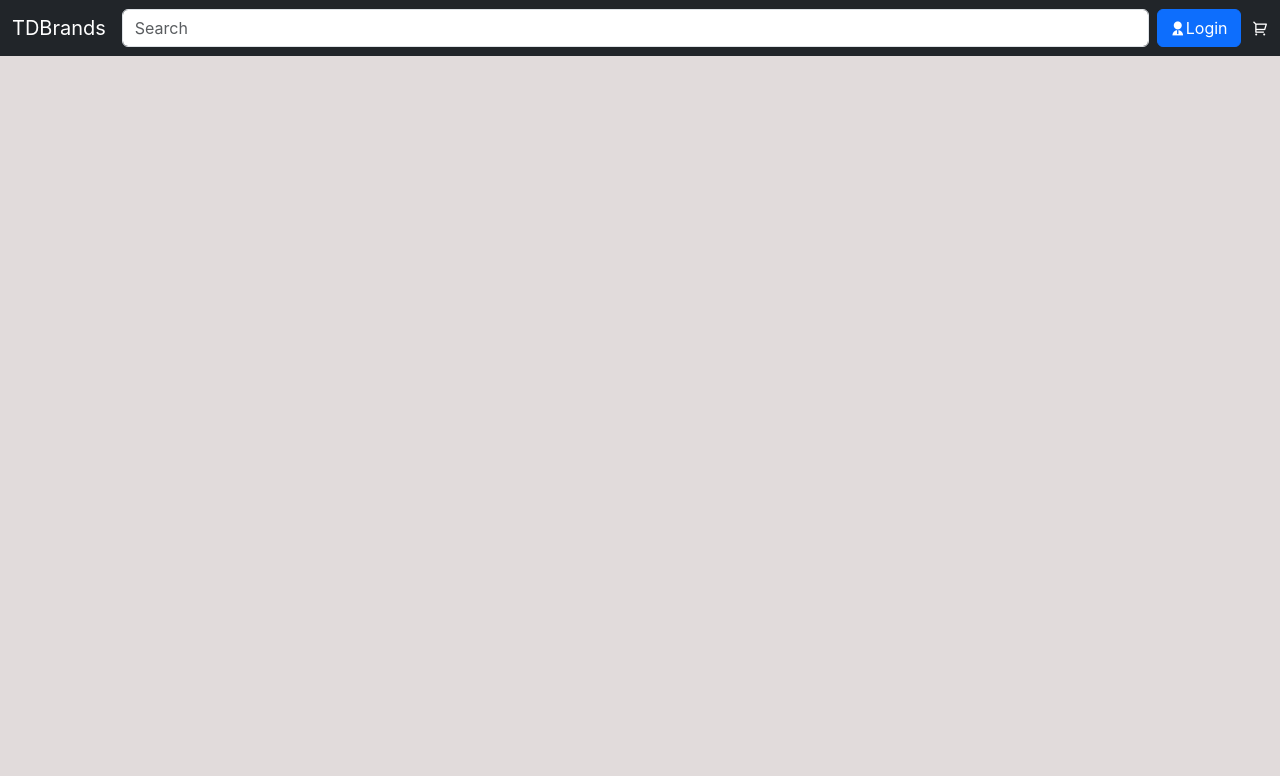
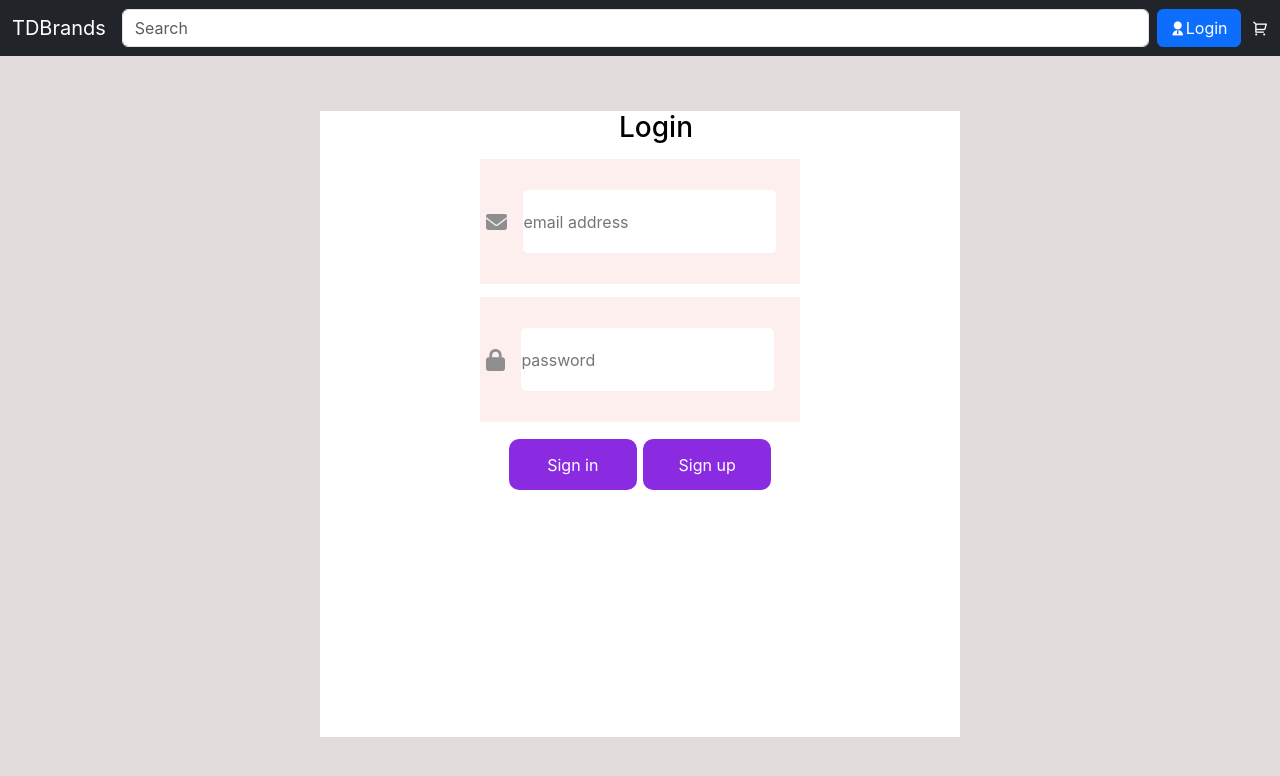
Before and after one commit to thushar-dasedu/inventory-frontend, a React (Create React App) app: page /login in a window 1280 px wide. Before the commit this address had no page. Shown: the top 776 px of the page. Built offline with nearby package versions, Linux system fonts and the light colour scheme.

Commit message:
commit on 18-03-2024 login and sign up page api integration

```diff
--- a/src/App.css
+++ b/src/App.css
@@ -31,4 +31,7 @@
 @media (max-width:700px){
   .content{width: 100%;
   height: 90vh;}
+  .leftDiv{
+    width: 30vw;
+  }
 }
--- a/src/App.js
+++ b/src/App.js
@@ -2,67 +2,78 @@ import { BrowserRouter as Router, Routes, Route } from 'react-router-dom';
 
  import './App.css';
 import InventoryHome from './components/inventory-home/InventoryHome';
-// import CustomerInfo from './components/CustomerInfo';
-// import InventoryComponent from './components/InventoryComponent';
+import CustomerInfo from './components/CustomerInfo';
+import InventoryComponent from './components/InventoryComponent';
 import Navbar from './components/Navbar';
 import Registration from './components/inventory-home/Registration';
-// import CustomerInsertion from './components/CustomerInsertion';
-// import UpdateCustomer from './components/UpdateCustomer';
-// import SupplierComponent from './components/SupplierComponent';
-// import SupplierInsertion from './components/SupplierInsertion';
-// import UpdateSupplier from './components/UpdateSupplier';
-// import ProductInsertion from './components/ProductInsertion';
-// import AddProductBrand from './components/AddProductBrand';
-// import ProductModelInsertion from './components/ProductModelInsertion';
-// import ViewProduct from './components/ViewProduct';
-// import Purchase from './components/Purchase';
-// import PurchaseReport from './components/PurchaseReport';
-// import SaleReport from './components/SaleReport';
-// import Sale from './components/Sale';
+import Login from './components/inventory-home/Login';
+
+import CustomerInsertion from './components/CustomerInsertion';
+import UpdateCustomer from './components/UpdateCustomer';
+import SupplierComponent from './components/SupplierComponent';
+import SupplierInsertion from './components/SupplierInsertion';
+import UpdateSupplier from './components/UpdateSupplier';
+import ProductInsertion from './components/ProductInsertion';
+import AddProductBrand from './components/AddProductBrand';
+import ProductModelInsertion from './components/ProductModelInsertion';
+import ViewProduct from './components/ViewProduct';
+import Purchase from './components/Purchase';
+import PurchaseReport from './components/PurchaseReport';
+import SaleReport from './components/SaleReport';
+import Sale from './components/Sale';
+import { useState } from 'react';
 
 
 function App() {
+  const [adminLog,setAdminLog]=useState(false)
   return (
 
-    // <Router>
-    //   <div className="main">
-    //     <div className="leftDiv">
-    //       <InventoryComponent />
-    //     </div>
-    //     <div className="rightDiv">
-          // <Navbar title="TDBrands" />
-    //       <div className='content'>
-    //       <Routes>
-    //           <Route exact path='/customer-info' element={<CustomerInfo />} />
-    //           <Route exact path='/supplier-info' element={<SupplierComponent/>}/>
-    //           <Route exact path='product' element={<ProductInsertion/>}/>
-    //           <Route exact path='/supplier' element={<SupplierInsertion title="New Supplier" btnvalue="save"/>}/>
-    //           <Route exact path='/customer' element={<CustomerInsertion title="New Customers" btnvalue="Submit" />} />
-    //           <Route exact path='/update-customer/:customerId' element={<UpdateCustomer title='Update customer info' btnvalue='update' />} />
-    //           <Route exact path='/update-supplier/:supplierId' element={<UpdateSupplier title='Update supplier info' btnvalue='update'/>}/>
-    //           <Route exact path='/add-product-brand' element={<AddProductBrand/>} />
-    //           <Route exact path='/model-insertion/:productId' element={<ProductModelInsertion/>} />
-    //           <Route exact path='/product-list/:productId' element={<ViewProduct/>} />
-    //           <Route exact path='/purchase' element={<Purchase/>}/>
-    //           <Route exact path='/purchase-reports' element={<PurchaseReport/>}/>
-    //           <Route exact path='/list-sale' element={<SaleReport/>}/>
-    //           <Route exact path='/add-sale'  element={<Sale/>} />
-    //         </Routes>
-    //       </div>
-    //     </div>
-    //   </div>
-    // </Router>
     <Router>
+      <div className="main">
+       {adminLog===true&&(<div className="leftDiv">
+          <InventoryComponent />
+        </div>)}
         <div className="rightDiv">
-    <Navbar title="TDBrands" /></div>
-<div className="content">
-
+          <Navbar title="TDBrands" />
+          <div className='content'>
           <Routes>
+              <Route exact path='/customer-info' element={<CustomerInfo />} />
+              <Route exact path='/supplier-info' element={<SupplierComponent/>}/>
+              <Route exact path='product' element={<ProductInsertion/>}/>
+              <Route exact path='/supplier' element={<SupplierInsertion title="New Supplier" btnvalue="save"/>}/>
+              <Route exact path='/customer' element={<CustomerInsertion title="New Customers" btnvalue="Submit" />} />
+              <Route exact path='/update-customer/:customerId' element={<UpdateCustomer title='Update customer info' btnvalue='update' />} />
+              <Route exact path='/update-supplier/:supplierId' element={<UpdateSupplier title='Update supplier info' btnvalue='update'/>}/>
+              <Route exact path='/add-product-brand' element={<AddProductBrand/>} />
+              <Route exact path='/model-insertion/:productId' element={<ProductModelInsertion/>} />
+              <Route exact path='/product-list/:productId' element={<ViewProduct/>} />
+              <Route exact path='/purchase' element={<Purchase/>}/>
+              <Route exact path='/purchase-reports' element={<PurchaseReport/>}/>
+              <Route exact path='/list-sale' element={<SaleReport/>}/>
+              <Route exact path='/add-sale'  element={<Sale/>} />
     <Route path='/' element={<InventoryHome/>}/>
     <Route path='/registration' element={<Registration/>}/>
+    <Route path='/login' element={<Login  setAdminLog={setAdminLog}/>}/>
             </Routes>
           </div>
+        </div>
+      </div>
     </Router>
+
+
+
+//     <Router>
+//       <div className="rightDiv">
+//     <Navbar title="TDBrands" /></div>
+// <div className="content">
+
+//  <Routes>
+//   <Route path='/' element={<InventoryHome/>}/>
+//   <Route path='/registration' element={<Registration/>}/>
+//   <Route path='/login' element={<Login/>}/>
+//  </Routes>
+//  </div>
+// </Router>
 
   );
 }
--- a/src/components/Inventory.css
+++ b/src/components/Inventory.css
@@ -29,12 +29,12 @@
 }
 h3 {
   color: white;
-  position: relative;
+  /* position: relative; */
   top: 8%;
-  font-size: 1.1vw;
+  /* font-size: 1.1vw; */
   margin-left: 5%;
-  font-family: "Trebuchet MS", "Lucida Sans Unicode", "Lucida Grande",
-    "Lucida Sans", Arial, sans-serif;
+  /* font-family: "Trebuchet MS", "Lucida Sans Unicode", "Lucida Grande", */
+    /* "Lucida Sans", Arial, sans-serif; */
 }
 
 .ri-home-4-fill {
--- a/src/components/Navbar.js
+++ b/src/components/Navbar.js
@@ -23,7 +23,7 @@ const Navbar = (props) => {
 
                     </form> */}
                      <input className="form-control me-2" type="search" placeholder="Search" aria-label="Search" />
-                     <Button  ><Link to='/registration'><i class="ri-user-2-fill"></i>Login</Link></Button>
+                     <Button  ><Link to='/login'><i class="ri-user-2-fill"></i>Login</Link></Button>
                      <div className="cart">
                      <i class="ri-shopping-cart-2-line"></i>                     </div>
                 </div>
--- a/src/components/inventory-home/InventoryHome.css
+++ b/src/components/inventory-home/InventoryHome.css
@@ -40,6 +40,13 @@ span{
 
     width: 100%;
 }
+.laptop-section{
+    height: 50%;
+    width: auto;
+    margin: 1%;
+    background-color: white;
+}
+
 @media (max-width:700px){
     .category{
          overflow-x: scroll;
@@ -58,10 +65,7 @@ span{
     .image>img{
         height: 9vh;
     }
+    .laptop-section{
+        height: 30vh;
+    }
 }
-.laptop-section{
-    height: 50%;
-    width: auto;
-    margin: 1%;
-    background-color: white;
-}
--- a/src/components/inventory-home/Laptop.css
+++ b/src/components/inventory-home/Laptop.css
@@ -38,5 +38,11 @@
     .laptop-body{
         display: flex;
         flex-wrap: wrap;
+        height: 20vh;
     }
+   .laptops .brand{
+    position: relative;
+    margin-left: 4vw;
+   }
+
   }
--- /dev/null
+++ b/src/components/inventory-home/Login.js
@@ -0,0 +1,77 @@
+import React, { useState } from 'react'
+import "./Registration.css";
+import email from "../asset/email.png";
+import password from "../asset/password.png";
+import { useNavigate } from 'react-router-dom';
+import API from '../../axios';
+
+const Login = ({setAdminLog}) => {
+  const navigate=useNavigate();
+  const [inputData,setInputData]=useState({
+    email:"",
+    password:"",
+  });
+
+  const handleClick=(e)=>{
+    e.preventDefault();
+     navigate("/registration")
+  }
+  const handleInput=(e)=>{
+    setInputData({...inputData,[e.target.name]:e.target.value})
+
+  }
+
+  const login=async()=>{
+    try{
+      const response=await API.post('/customer/login',inputData,{
+        headers:{
+          'Authorization': 'basic '+ btoa('smith:smith123')
+        }
+      });
+      console.log(response.data);
+      navigate('/')
+      setAdminLog(true)
+    }catch(error){
+      console.log(error.response.data.message)
+    }
+
+  }
+  const submitData=(e)=>{
+    e.preventDefault();
+    login();
+
+  }
+  return (
+    <div className="registration-main">
+      <div className="login">
+
+        <form className="heading"  >
+
+
+          <h3>
+            Login
+          </h3>
+
+
+
+
+          <div className="user-name">
+            <img src={email} alt="" />
+            <input type="email" placeholder="email address" name="email"  value={inputData.email} onChange={handleInput}/>
+          </div>
+          <div className="user-name">
+            <img src={password} alt="" />
+            <input type="password" placeholder="password" name="password"  value={inputData.password} onChange={handleInput}/>
+          </div>
+          <div className="submit-btns">
+            <button className="submit-form" onClick={submitData}>Sign in</button>
+            <button className="submit-form"   onClick={handleClick}>Sign up</button>
+          </div>
+
+        </form>
+      </div>
+    </div>
+  )
+}
+
+export default Login
--- a/src/components/inventory-home/Registration.css
+++ b/src/components/inventory-home/Registration.css
@@ -22,6 +22,9 @@ background-color: white;
     display: flex;
     flex-direction: column;
     align-items: center;
+ }
+ .heading h3{
+    color: black;
  }
  .user-name{
     height: 20%;
@@ -48,12 +51,12 @@ width: 1.5vw;}
  .user-name img, .user-name i{
     margin-left: 2%;
  }
- .submit-btn{
+ .submit-btns{
     display: flex;
     justify-content: center;
     align-items: center;
     height: 9vh;
-    width: 30vw;
+    width: 25vw;
 
 }
 
@@ -85,5 +88,9 @@ width: 1.5vw;}
     }
     .submit-form{
         font-size: 3vw;
+
+    }
+    .submit-btns{
+        width: 40vw;
     }
  }
--- a/src/components/inventory-home/Registration.js
+++ b/src/components/inventory-home/Registration.js
@@ -4,55 +4,89 @@ import user from "../asset/person.png";
 import email from "../asset/email.png";
 import password from "../asset/password.png";
 import address from '../asset/address-removebg-preview.png'
-const Registration = () => {
-    const [log ,setLog]=useState(false)
-    const [heading ,setHeading]=useState("Sign In");
+import API from "../../axios";
+import { useNavigate } from "react-router-dom";
+  const Registration = () => {
 
-    const signUp=()=>{
-        setLog(true)
-        setHeading('sign Up')
+    const navigate=useNavigate();
+     const [inputData,setInputData]=useState({
+      customerName:"",
+      customerAddress:"",
+      mobileNumber:"",
+      email:"",
+      password:""
+    })
+    const handelInput=(e)=>{
+      setInputData({...inputData,[e.target.name]:e.target.value})
+
     }
-    const signIn=()=>{
-        setLog(false)
-        setHeading('Sign In')
+    const addUser=async()=>{
+      try{
+        const response=await API.post('/customer/add-customer',inputData,{
+          headers: {
+            'Authorization': 'Basic ' + btoa('smith:smith123')
+          }});
+        console.log(response.data);
+         navigate("/login")
+      }catch(error){
+        console.log(error.response.data)
+      }
+
+     }
+    const signUp=(e)=>{
+      e.preventDefault();
+
+      if(inputData.customerName===""&&inputData.email===""&&inputData.password===""){
+       alert("Please fill all the fields")
+       }
+       addUser();
+    }
+    const signIn=(e)=>{
+      e.preventDefault()
+      navigate("/login")
+       }
 
 
-    }
   return (
     <div className="registration-main">
       <div className="login">
-        <div className="heading">
+
+        <form className="heading"  >
+
+
           <h3>
-            {heading}
+           Sign up
           </h3>
-         {log===true&&(<>
+
+
             <div className="user-name">
             <img src={user} alt="" />
-            <input type="text" placeholder="user name"/>
+            <input type="text" placeholder="user name" name="customerName" value={inputData.customerName} onChange={handelInput}/>
           </div>
           <div className="user-name">
             <img src={address} alt="" className="address" />
-            <input type="text" placeholder="address"/>
+            <input type="text" placeholder="address" name="customerAddress" value={inputData.customerAddress} onChange={handelInput}/>
           </div>
           <div className="user-name">
           <i class="ri-smartphone-line"></i>
 
-          <input type="number" placeholder="mobile number"/>
-          </div></>)}
+          <input type="number" placeholder="mobile number" name="mobileNumber" value={inputData.mobileNumber} onChange={handelInput}/>
+          </div>
 
           <div className="user-name">
             <img src={email} alt="" />
-            <input type="email" placeholder="email address"/>
+            <input type="email" placeholder="email address" name="email" value={inputData.email} onChange={handelInput}/>
           </div>
           <div className="user-name">
             <img src={password} alt="" />
-            <input type="password" placeholder="password"/>
+            <input type="password" placeholder="password" name="password" value={inputData.password} onChange={handelInput}/>
           </div>
-          <div className="submit-btn">
+          <div className="submit-btns">
             <button className="submit-form" onClick={signIn}>Sign in</button>
             <button className="submit-form"  onClick={signUp}>Sign up</button>
           </div>
-        </div>
+
+        </form>
       </div>
     </div>
   );
```
Also changed, not shown: src/components/inventory-home/Laptop.js (line endings or trailing spaces). Lines whose indentation alone changed are shown as unchanged.
